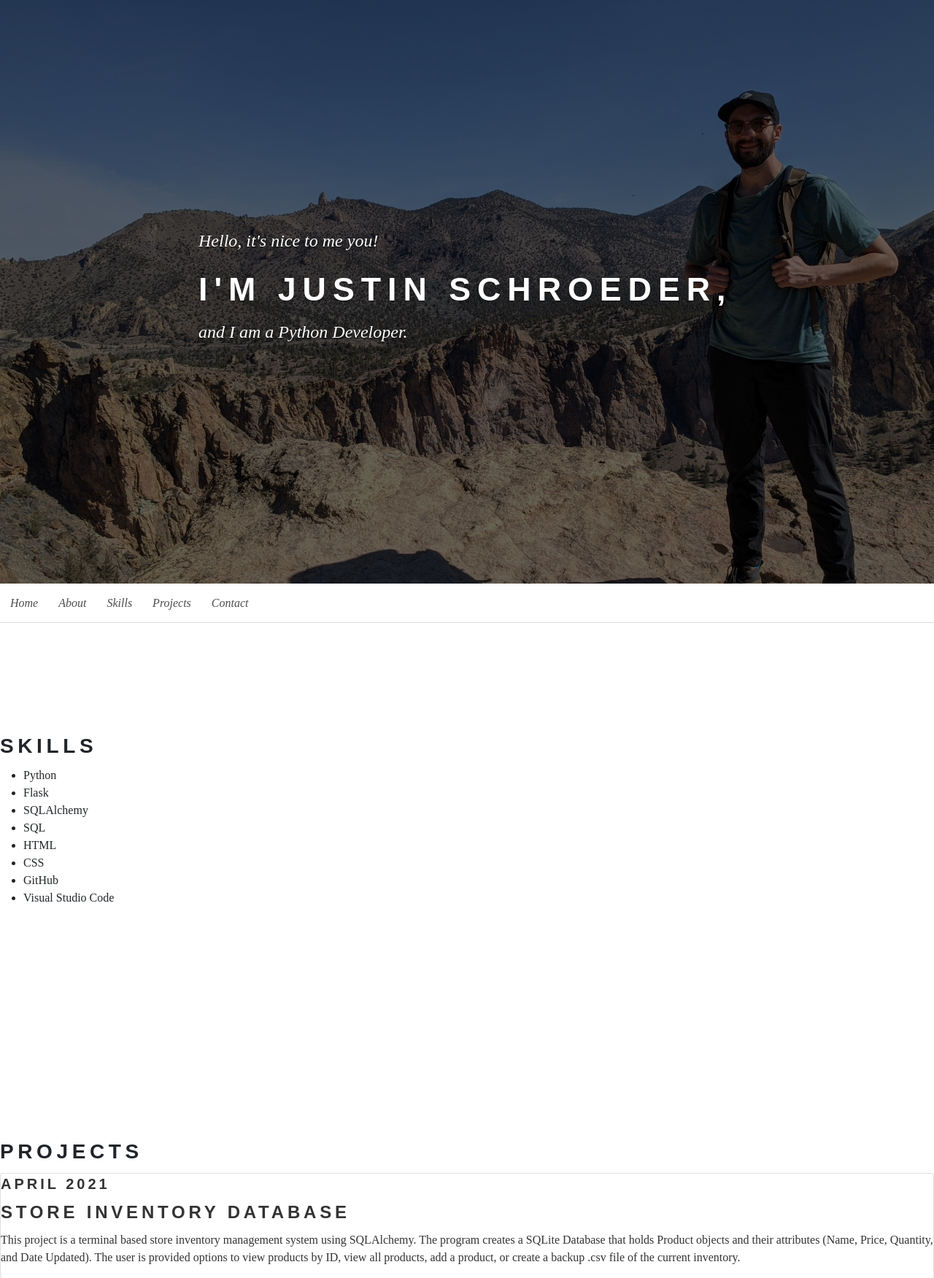
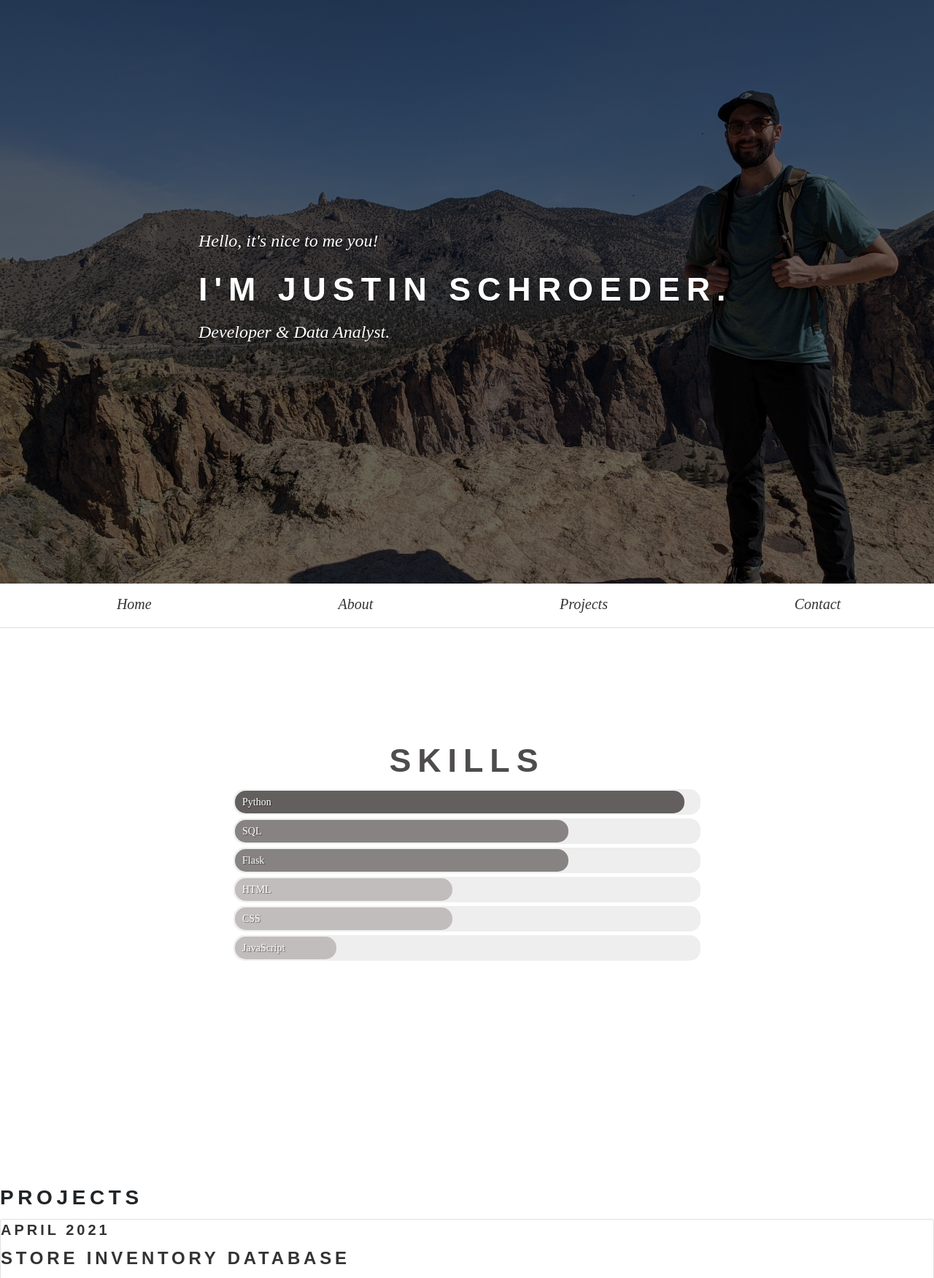
Before and after one commit to justinschroeder/Personal-Website-Flask-App, a Flask app: page / in a window 1280 px wide. Shown: the top 1752 px of the page at 73% size. Run offline with Flask 2, Linux system fonts and the light colour scheme; data comes from the database, SQL or seed files in the repository.

Commit message:
added skills section

```diff
--- a/static/styles.css
+++ b/static/styles.css
@@ -98,7 +98,7 @@ NAVBAR
 */
 
 /* Style the navbar */
-#navbar {
+nav {
   overflow: hidden;
   background: #fff;
   padding-top: 0;
@@ -108,18 +108,17 @@ NAVBAR
   width: 100%;
 }
 
-#navbar a {
-  position: relative;
-  top: 1px;
+.navlinks  {
+  height: 100%;
+  padding-top: 1%;
+  display: flex;
+  list-style-type: none;
   color: rgb(78, 76, 76);
+  font-size: 20px;
   font-style: italic;
   border-bottom: 1px solid transparent;
-  padding-top: 1rem;
-  padding-bottom: 1rem;
-  float: left;
-  display: block;
-  text-align: center;
-  padding: 14px;
+  justify-content: space-around;
+  align-items: center;
 }
 
 /* Navbar links */
@@ -140,18 +139,6 @@ NAVBAR
 .sticky + .content {
   padding-top: 60px;
 }
-
-.sticky {
-  position: fixed;
-  top: 0;
-  width: 100%;
-}
-
-/* Add some top padding to the page content to prevent sudden quick movement (as the navigation bar gets a new position at the top of the page (position:fixed and top:0) */
-.sticky + .content {
-  padding-top: 60px;
-}
-
 /*
 *
 =====================
@@ -213,14 +200,83 @@ SKILLS SECTION
 =====================
 *
 */
-.services .box {
-  margin-top: 20px;
-}
-
-.services .icon {
-  font-size: 50px;
-  color: #262626;
-  margin-bottom: 10px;
+
+body{
+  font-family: Helvetica, Arial, sans-serif;
+}
+.skills{
+  width: 50%;
+  margin: 0 auto;
+}
+
+.skills h1 {
+ text-align: center;
+ color: rgb(78, 76, 76);
+}
+
+@keyframes load{
+  from {
+    width: 0%
+  }
+}
+@-webkit-keyframes load{
+  from {
+    width: 0%
+  }
+}
+@-moz-keyframes load{
+  from {
+    width: 0%
+  }
+}
+@-o-keyframes load{
+  from {
+    width: 0%
+  }
+}
+
+.bar{
+  background-color: #EEE;
+  padding: 2px;
+  border-radius: 15px;
+  margin-bottom: 5px;
+  font-size: 14px;
+  color: #FFF;
+  text-shadow: 1px 1px 1px rgba(0,0,0,0.5);
+}
+.bar::before{
+  content:  attr(data-skill);
+  background-color: rgb(99, 95, 95);
+  display: inline-block;
+  padding: 5px 0 5px 10px;
+  border-radius: inherit;
+  animation: load 2s 0s;
+  -webkit-animation: load 2s 0s;
+  -moz-animation: load 2s 0s;
+  -o-animation: load 2s 0s;
+}
+
+.bar.front::before{
+  background-color: rgb(136, 131, 131);
+}
+.bar.back::before{
+  background-color: rgb(194, 189, 189);
+}
+
+.bar.beginner::before{
+  width: calc(10% - 20px);
+}
+.bar.basic::before{
+  width: calc(25% - 20px);
+}
+.bar.intermediate::before{
+  width: calc(50% - 20px);
+}
+.bar.advanced::before{
+  width: calc(75% - 20px);
+}
+.bar.expert::before{
+  width: calc(100% - 20px);
 }
 
 /*
--- a/templates/index.html
+++ b/templates/index.html
@@ -18,32 +18,32 @@
             <div class="row">
               <div class="col-lg-8 col-md-12 mx-auto">
                 <p class="italic">Hello, it's nice to me you!</p>
-                <h1>I'm Justin Schroeder,</h1>
-                <p class="italic">and I am a Python Developer.</p>
+                <h1>I'm Justin Schroeder.</h1>
+                <p class="italic">Developer & Data Analyst.</p>
               </div>
             </div>
           </div>
         </div>
       </section>
-      <div id="navbar">
-        <a href="#intro">Home</a>
-        <a href="#about">About</a>
-        <a href="#skills">Skills</a>
-        <a href="#projects">Projects</a>
-        <a href="#contact">Contact</a>
-      </div>
-        <section id="skills">
-            <h3>Skills</h3>
-            <ul>
-                <li>Python</li>
-                <li>Flask</li>
-                <li>SQLAlchemy</li>
-                <li>SQL</li>
-                <li>HTML</li>
-                <li>CSS</li>
-                <li>GitHub</li>
-                <li>Visual Studio Code</li>
-            </ul>
+      <nav id="navbar">
+        <ul class="navlinks">
+          <li><a href="#intro">Home</a></li>
+          <li><a href="#about">About</a></li>
+          <li><a href="#projects">Projects</a></li>
+          <li><a href="#contact">Contact</a></li>
+        </ul>
+      </nav>
+        <section id="about">
+          <div class="skills">
+            <h1>Skills</h1>
+            <div class="bar expert" data-skill="Python"></div>
+            <div class="bar front advanced" data-skill="SQL"></div>
+            <div class="bar front advanced" data-skill="Flask"></div>
+            <div class="bar back intermediate" data-skill="HTML"></div>
+            <div class="bar back intermediate" data-skill="CSS"></div>
+            <div class="bar back basic" data-skill="JavaScript"></div>
+
+          </div>
         </section>
         <section id="projects">
             <h3>Projects</h3>
@@ -81,7 +81,7 @@
             </div>
         </section>
         <script src="" async defer></script>
-        <script src="{{url_for('static', filename='Stickynav.js')}}"></script>
+        <script src="{{url_for('static', filename='app.js')}}"></script>
         <script src="https://cdn.jsdelivr.net/npm/bootstrap@5.0.0-beta2/dist/js/bootstrap.bundle.min.js" integrity="sha384-b5kHyXgcpbZJO/tY9Ul7kGkf1S0CWuKcCD38l8YkeH8z8QjE0GmW1gYU5S9FOnJ0" crossorigin="anonymous"></script>
     </body>
   </html>
```
Also changed, not shown: static/app.js (renamed from static/Stickynav.js).
